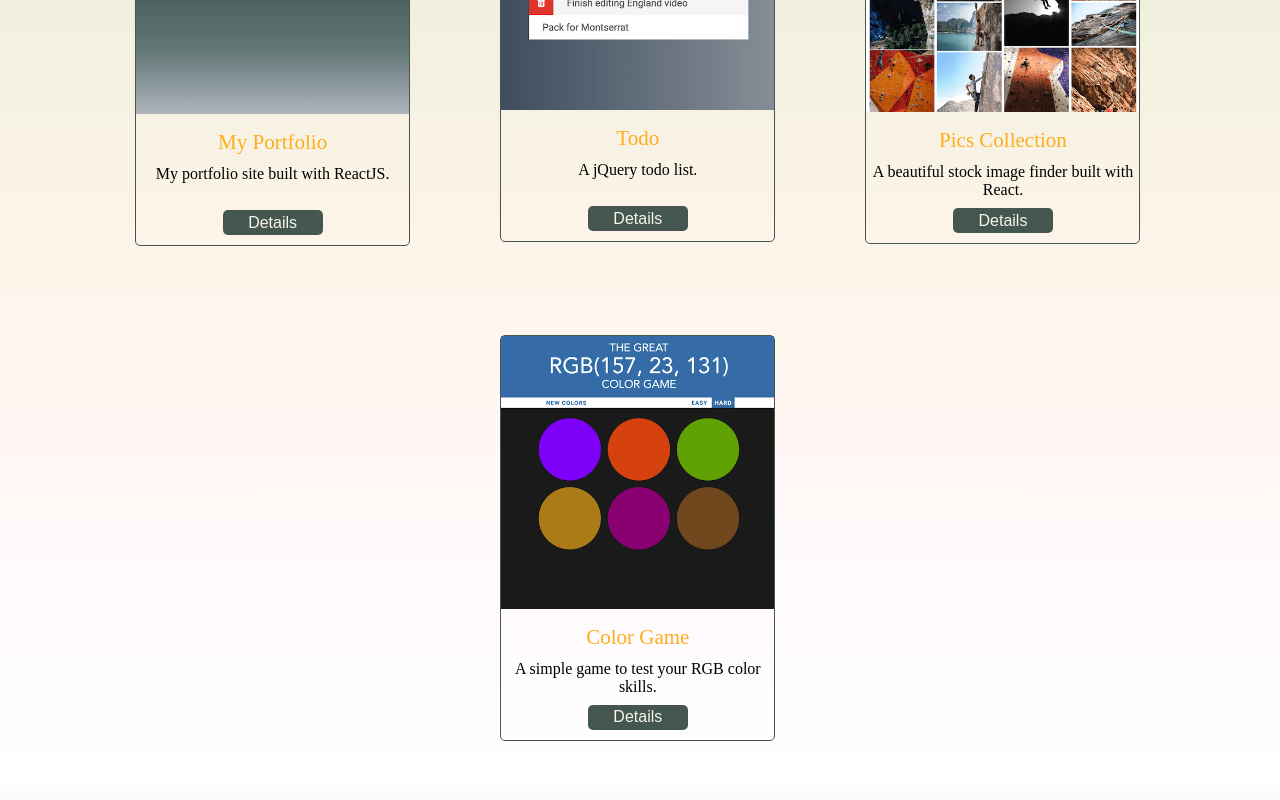
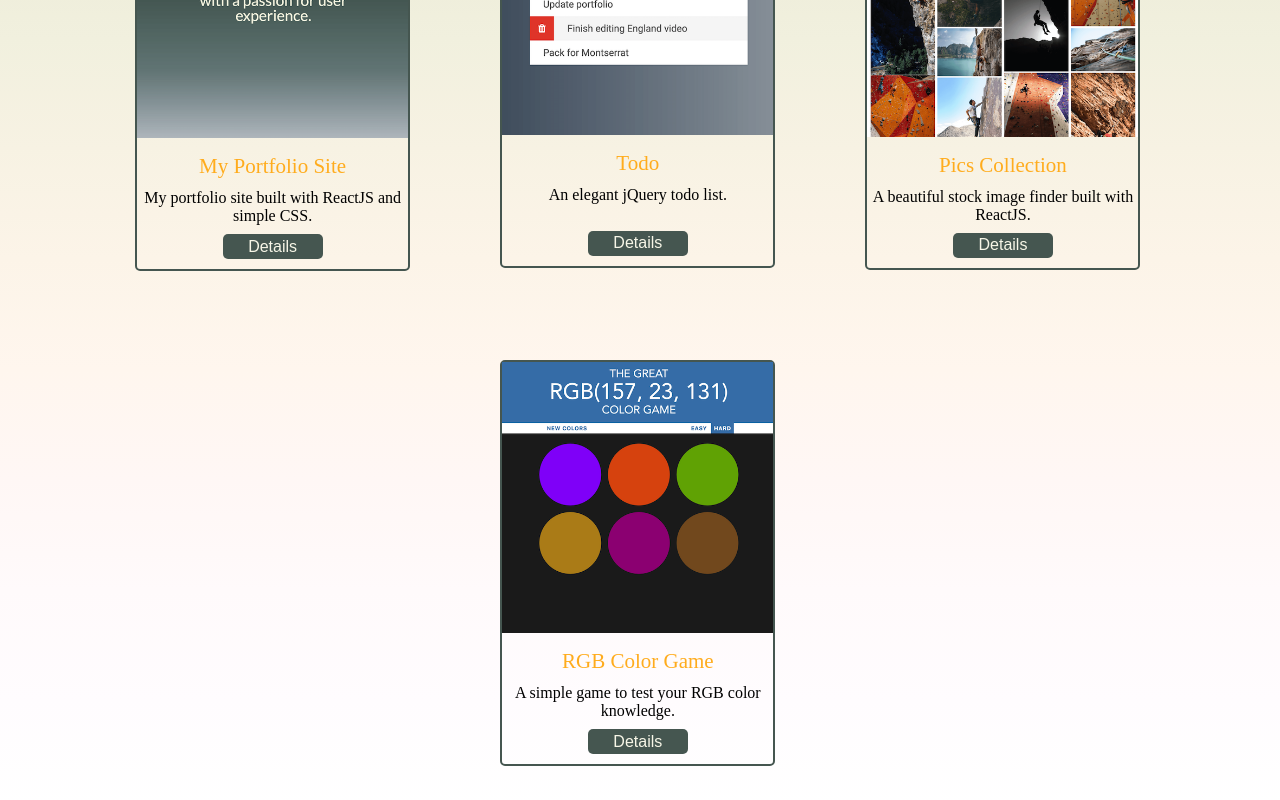
Before and after one commit to IanRoskow/Portfolio, a React (Create React App) app: page / in a window 1280 px wide. Shown: the part 2740-3540 px from the top of the page. Built offline with nearby package versions, Linux system fonts and the light colour scheme.

Commit message:
Slight spelling tweaks

```diff
--- a/src/assets/css/App.css
+++ b/src/assets/css/App.css
@@ -119,8 +119,6 @@ body.noScroll #modal{
 .modal .video{
     width: 60%;
     float:left;
-    border: 3px solid var(--firstColor);
-    border-radius: 5px;
 }
 
 .modal .content{
@@ -255,7 +253,7 @@ body.noScroll #modal{
 
 .projects .singleProject{
     width: 25%;
-    border: 1px solid var(--firstColor);
+    border: 2px solid var(--firstColor);
     border-radius: 5px;
     min-height: 150px;
     margin: 4.1%;
--- a/src/components/About.js
+++ b/src/components/About.js
@@ -8,7 +8,7 @@ const About = () => {
                 <div className="aboutSection">
                     I am Ian Roskow, a 26 year old Front-end Developer who loves to solve problems with creative solutions.<br/><br/>
                     <div className="headers">My Past</div>
-                    I graduated from Texas A&M University with a Bachelor's in Industrial Engineering and a Minor in Mathematics. During my time in school, I took a few programming classes and realized my natural aptitude for coding. I decided to finish my degree in Engineering for the job versatility it offered, but I always had the intention to become a developer. I was offered a job with a technology consulting firm, Hitachi Consulting, and used this as my way into the development world. For the next three years I worked as a web developer, creating custom web solutions for Fortune 500 companies. During that time I was able to work with a range of managers, teams, and technologies to create applications that helped add value to our clients' business processes. By the time I left the company I had established myself as a lead front-end developer and a front-end subject matter expert among my coworkers.<br/><br/>
+                    I graduated from Texas A&M University with a Bachelor's in Industrial Engineering and a Minor in Mathematics. During my time in school, I took a few programming classes and realized my natural aptitude for coding. I decided to finish my degree in Engineering for the job versatility it offered, but I always had the intention to become a developer. I was offered a job with a technology consulting firm, Hitachi Consulting, and used this as my way into the development world. For the next three years I worked as a web developer, creating custom web solutions for Fortune 500 companies. During that time I was able to work with a range of managers, teams, and technologies to create applications that helped add value to our clients' business processes. See my resume for a detailed list of the projects I worked on. By the time I left the company I had established myself as a lead front-end developer and a front-end subject matter expert among my coworkers.<br/><br/>
                     <div className="headers">The Opportunity</div>
                     In June of 2019 my family and I pursued an opportunity to move to Barcelona, Spain, and we knew we would be remiss if we did not pursue it. So I quit my job and took a few months off to ease the transition and to focus on directing my future career path. During these last few months I have completed several Udemy classes, expanded my online portfolio, and obtained freelance work.<br/><br/>
                     <div className="headers">Now</div>
--- a/src/components/Projects.js
+++ b/src/components/Projects.js
@@ -5,9 +5,9 @@ import Modal from './Modal';
 const projectMap = [
     {
         key: '1',
-        title: 'My Portfolio',
-        description: 'My portfolio site built with ReactJS.',
-        summary: "My portfolio site to show case my work and side projects. I built this using React and am simply hosting it on Git Hub since there is no backend neccesary. I designed this site myself and decided not to use a css framework to keep the site light. I hope you enjoy it.",
+        title: 'My Portfolio Site',
+        description: 'My portfolio site built with ReactJS and simple CSS.',
+        summary: "My portfolio site to show case my work and side projects. I built this using ReactJS and hosting it on Git Hub. I designed this site myself and decided not to use a css framework to keep the site light. I hope you enjoy it.",
         stack: "ReactJS - CSS3 - HTML",
         source: "https://github.com/IanRoskow/Portfolio",
         demo: "https://ianroskow.github.io/Portfolio/",
@@ -17,8 +17,8 @@ const projectMap = [
     {
         key: '2',
         title: 'Todo',
-        description: 'A jQuery todo list.',
-        summary: 'A simple jQuery todo list created using the jQuery Library, CSS3, and HTMl. This project was to experiment with simple Dom manipulation using the jQuery library. This todo list can add, mark finished, and delete items, it also is mobile responsive. This was a simple coding task in a Udemy course I took, The Web Developer Bootcamp',
+        description: 'An elegant jQuery todo list.',
+        summary: 'A simple jQuery todo list created using the jQuery Library, CSS3, and HTMl. This project was to experiment with simple Dom manipulation using the jQuery library. This todo list can add, mark finished, and delete items, it also is mobile responsive. This was a simple coding task in a Udemy course I took, The Web Developer Bootcamp.',
         stack: 'jQuery - Javascript - CSS3 - Font Awesome - HTML5',
         source: "https://github.com/IanRoskow/Todo",
         demo: "https://ianroskow.github.io/Todo/",
@@ -28,9 +28,9 @@ const projectMap = [
     {
         key: '3',
         title: 'Pics Collection',
-        description: 'A beautiful stock image finder built with React.',
-        summary: 'A beautiful stock image search web application. This image library was built to experiment with calling APIs using axios within a React component. A search term is sent to the Unsplash API and returns 30 images that match that term. This application then arranges them into a beautiful grid that was created using CSS3. THis was an assignment in a udemy course, Modern React with Redux.',
-        stack: 'React - Axios - Javascript - Semantic UI - CSS - HTML',
+        description: 'A beautiful stock image finder built with ReactJS.',
+        summary: 'A beautiful stock image search web application. This image library was built to experiment with calling APIs using axios within a React component. A search term is sent to the Unsplash API and returns 30 images that match that term. This application then arranges them into a beautiful grid that was created using CSS3. This was an assignment in a udemy course, Modern React with Redux.',
+        stack: 'ReactJS - Axios - Javascript - Semantic UI - CSS - HTML',
         source: "https://github.com/IanRoskow/Pics",
         demo: "https://ianroskow.github.io/Pics/",
         video: require("../assets/images/Pics.mp4"),
@@ -38,9 +38,9 @@ const projectMap = [
     },
     {
         key: '4',
-        title: 'Color Game',
-        description: 'A simple game to test your RGB color skills.',
-        summary: 'This is a simple game created with vanilla Javascript.',
+        title: 'RGB Color Game',
+        description: 'A simple game to test your RGB color knowledge.',
+        summary: 'This is a simple game created with vanilla Javascript and CSS3. It has two different modes of play easy and hard, and can be reset at any point. This project was used to demonstrate ability to edit dom objects based on user interaction. This was a simple coding task in a Udemy course I took, The Web Developer Bootcamp.   ',
         stack: 'Javascript - CSS - HTML',
         source: "https://github.com/IanRoskow/rgbGame",
         demo: "https://ianroskow.github.io/rgbGame/",
```
